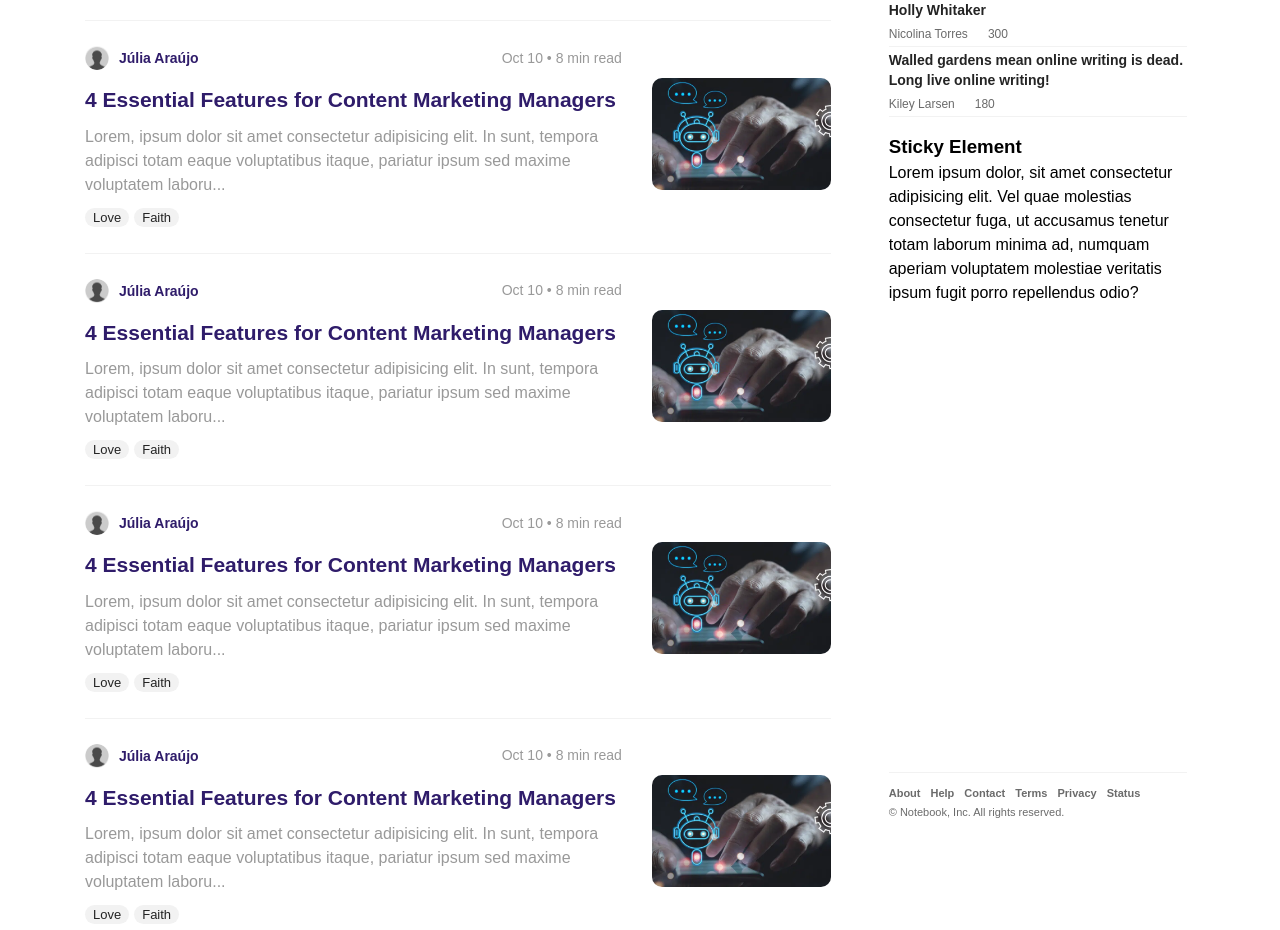
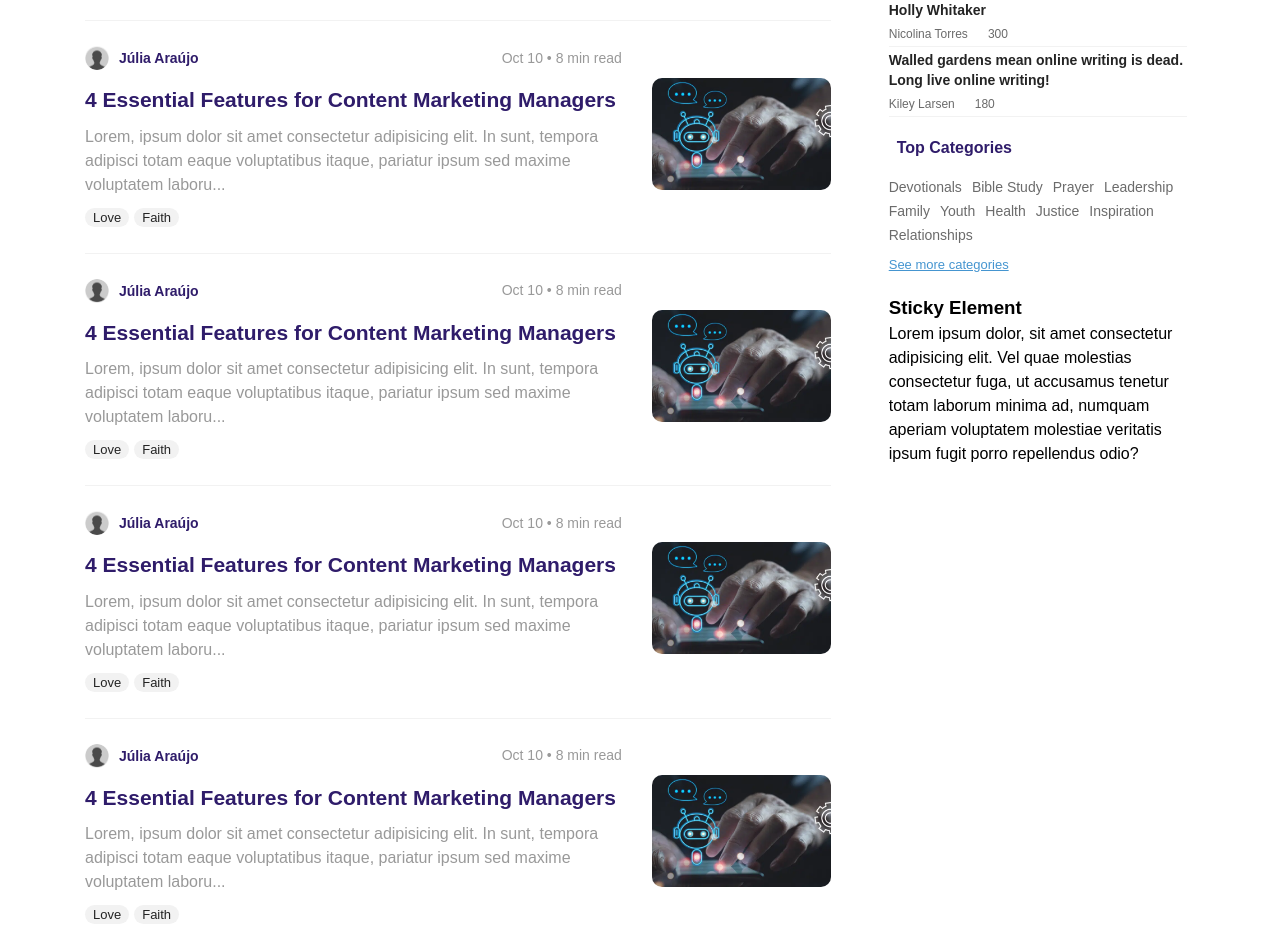
Before and after one commit to Wolleys/notebook, a Next.js app: page / in a window 1280 px wide. Shown: the part 783-1713 px from the top of the page. Built offline with nearby package versions, Linux system fonts and the light colour scheme; a web font is replaced by a local one.

Commit message:
Add topCategories component

```diff
--- a/app/globals.css
+++ b/app/globals.css
@@ -179,6 +179,14 @@ img {
   padding-right: 15px;
 }
 
+.seeMore {
+  margin-top: 8px;
+  color: #4595d0;
+  font-size: 13px;
+  cursor: pointer;
+  text-decoration: underline;
+}
+
 @media (min-width: 576px) {
   .container {
     max-width: 540px;
--- a/components/sideBarMenu/index.tsx
+++ b/components/sideBarMenu/index.tsx
@@ -1,5 +1,6 @@
 import { FC } from "react";
 import MostPopular from "../mostPopular";
+import TopCategories from "../topCategories";
 import styles from "./sidebarmenu.module.css";
 import SideBarFooter from "../footer/sideBar";
 
@@ -7,6 +8,7 @@ const SideBarMenu: FC = () => {
   return (
     <aside className={styles.container}>
       <MostPopular />
+      <TopCategories />
       <div className={styles.sticky}>
         <div className={styles.content}>
           <h3>Sticky Element</h3>
--- /dev/null
+++ b/components/topCategories/index.tsx
@@ -0,0 +1,44 @@
+import { FC } from "react";
+import Link from "next/link";
+import styles from "./topcategories.module.css";
+
+const categories = [
+  { id: 1, name: "Devotionals" },
+  { id: 2, name: "Bible Study" },
+  { id: 3, name: "Prayer" },
+  { id: 4, name: "Leadership" },
+  { id: 5, name: "Family" },
+  { id: 6, name: "Youth" },
+  { id: 7, name: "Health" },
+  { id: 8, name: "Justice" },
+  { id: 9, name: "Inspiration" },
+  { id: 10, name: "Relationships" },
+];
+
+const TopCategories: FC = () => {
+  return (
+    <div className={styles.container}>
+      <h2 className={styles.title}>
+        <span className={styles.titleIcon}>
+          <i className="fa-solid fa-plus fa-fw"></i>
+        </span>
+        Top Categories
+      </h2>
+
+      <div className={styles.list}>
+        <ul>
+          {categories.map((item) => (
+            <li key={item.id}>
+              <Link href="/">{item.name}</Link>
+            </li>
+          ))}
+        </ul>
+      </div>
+      <Link href="/" className="seeMore">
+        See more categories
+      </Link>
+    </div>
+  );
+};
+
+export default TopCategories;
--- /dev/null
+++ b/components/topCategories/topcategories.module.css
@@ -0,0 +1,42 @@
+.container {
+  display: flex;
+  padding: 3px 0;
+  margin-bottom: 16px;
+  flex-direction: column;
+}
+
+.title {
+  font-size: 16px;
+  font-weight: 700;
+  margin-bottom: 15px;
+  color: var(--featuredPostHeader);
+}
+
+.titleIcon {
+  font-size: 14px;
+  margin-right: 8px;
+  color: var(--featuredPostHeader);
+}
+
+.list {
+  display: flex;
+  align-items: center;
+}
+
+.list ul {
+  margin: 0;
+  padding: 0;
+  display: flex;
+  flex-wrap: wrap;
+  list-style: none;
+  align-items: center;
+}
+
+.list a {
+  font-size: 14px;
+  font-weight: 500;
+  margin-right: 10px;
+  text-decoration: none;
+  text-transform: capitalize;
+  color: var(--sideBarPostDetails);
+}
```
